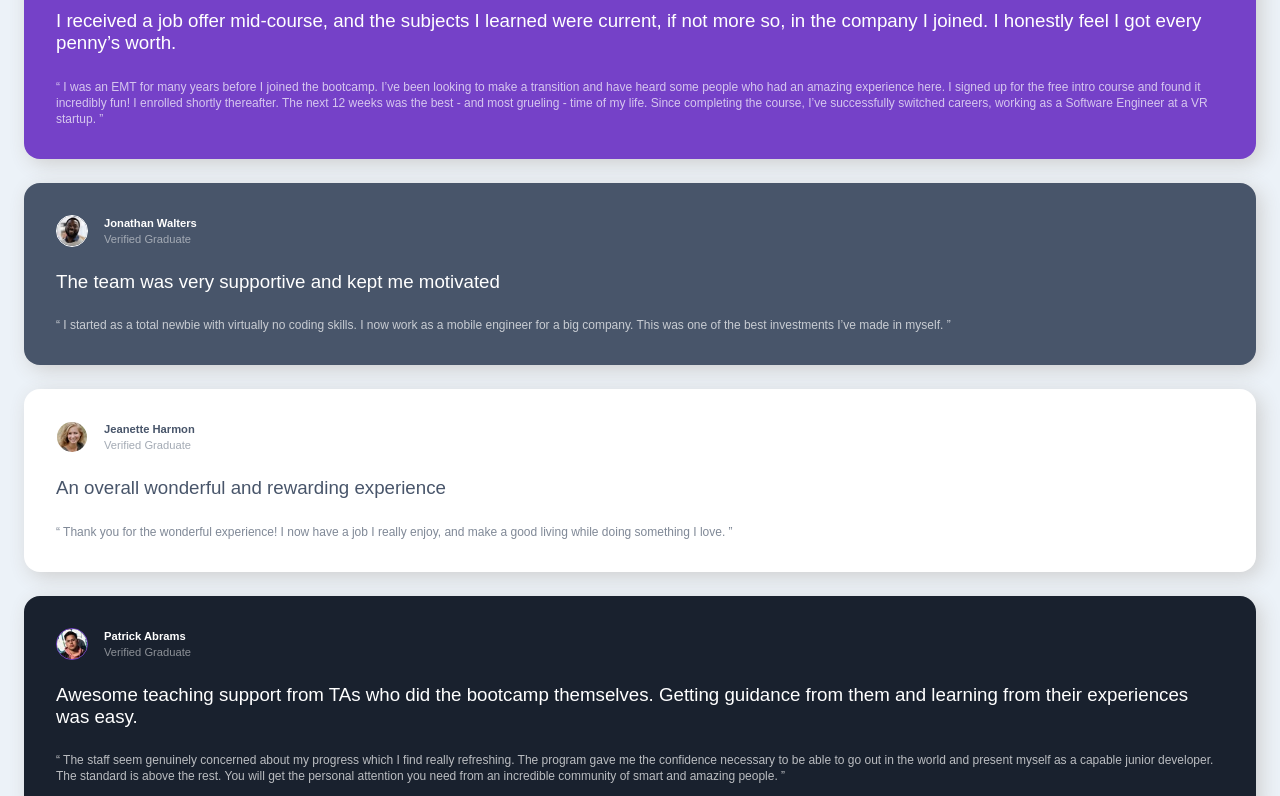
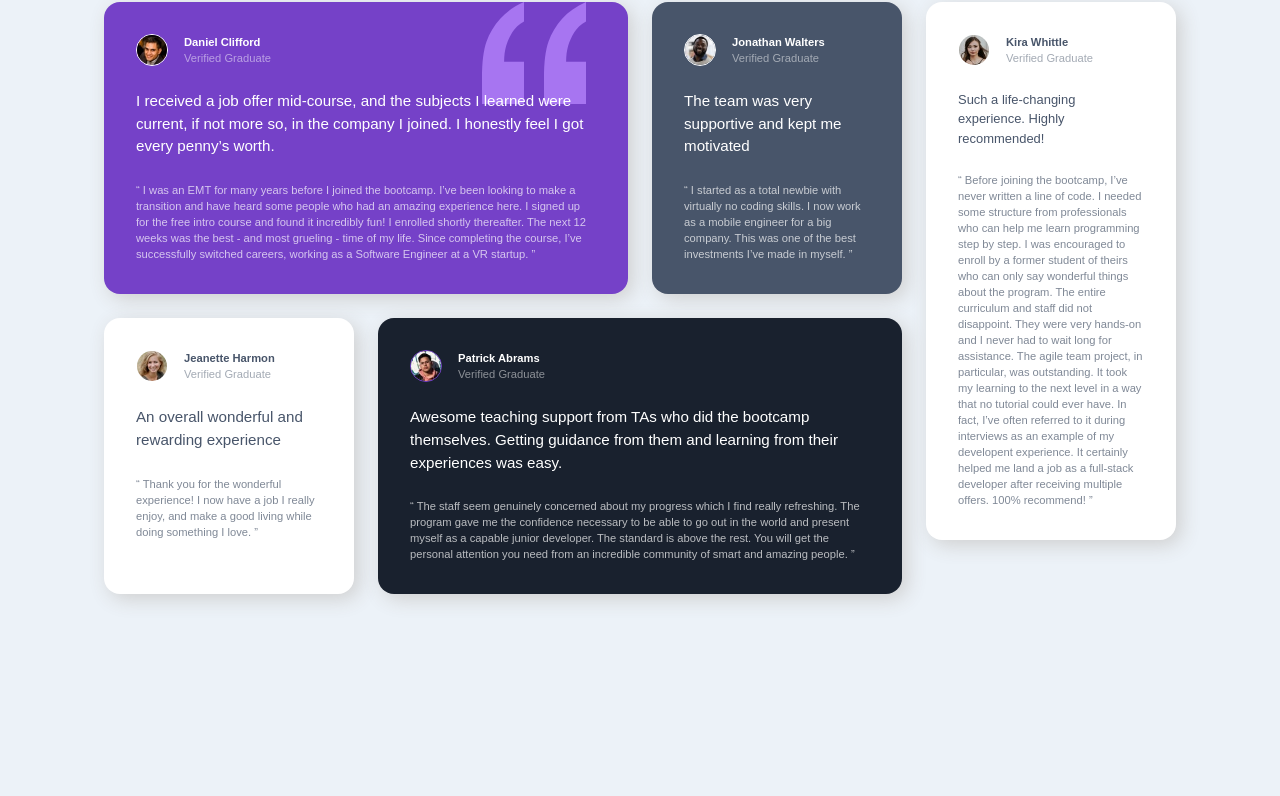
Before and after one commit to lekdup/Testimonial_Grid_Section, a website: page index.html in a window 1280 px wide. Shown: the part 142-938 px from the top of the page. After the commit the page ends 880 px from the top, so only its background shows below. Drawn offline with Linux system fonts and the light colour scheme.

Commit message:
grid templates been added

```diff
--- a/index.html
+++ b/index.html
@@ -17,10 +17,7 @@
 </head>
 <body>
   <section>
-    <article class="purple">
-      <div class="quotation">
-        <!-- <img src="./images/bg-pattern-quotation.svg" alt="purple sign"> -->
-      </div>
+    <article class="purple span-2">
       <header>
         <img src="images/image-daniel.jpg" alt="picture of daniel">
         <h2>Daniel Clifford <br>
@@ -75,7 +72,7 @@
       </main>
     </article>
 
-    <article class="dark-blue">
+    <article class="dark-blue span-2">
       <header>
         <img src="images/image-patrick.jpg" alt="picture of daniel">
         <h2>Patrick Abrams<br>
@@ -94,7 +91,6 @@
         </p>
       </main>
     </article>
-  </section>
 
     <!-- 4 boxes ends here -->
     <aside>
@@ -119,5 +115,6 @@
           </main>
         </article>
       </aside>
+    </section>
 </body>
 </html>
--- /dev/null
+++ b/sass/_@media.scss
@@ -0,0 +1,16 @@
+@media all and (min-width: 700px) {
+    section {
+        display: grid;
+        gap: 1.5rem;
+        grid-template-columns: repeat(4, 1fr);
+        margin: 5rem;
+        font-size: 0.81rem;
+    }
+    .span-2 {
+        grid-column: span 2;
+    }
+    aside {
+        grid-column-start: 4;
+        grid-row: 1/3;
+    }
+}
--- a/sass/main.scss
+++ b/sass/main.scss
@@ -1,4 +1,5 @@
 @import "./variables";
+@import "./@media";
 
 * {
     margin: 0;
@@ -9,6 +10,7 @@ body {
     font-family: "Barlow Semi Condense", sans-serif;
     background-color: $Light-grayish-blue;
     min-height: 100vh;
+    line-height: 1.5;
     padding: 4rem 1.5rem;
 }
 
@@ -16,7 +18,7 @@ article {
     border-radius: 1rem;
     box-shadow: 5px 5px 20px $Light-gray;
     padding: 2rem;
-    margin-bottom: 1.5rem;
+    // margin-bottom: 1.5rem;
     header {
         display: flex;
         align-items: center;
@@ -38,23 +40,20 @@ article {
     }
     h1 {
         padding: 1.5rem 0;
-        line-height: 1.4rem;
         color: $White;
         font-weight: 500;
     }
     main {
-        font-size: .75rem;
+        font-size: .7rem;
         line-height: 1rem;
         color: hsla(0, 0%, 100%, 70%);
     }
 }
 .purple {
     background-color: $Moderate-violet;
-    .quotation {
-        background-image: url("../images/bg-pattern-quotation.svg");
-        background-repeat: no-repeat;
-        background-position: top right 10%;
-    }
+    background-image: url("./images/bg-pattern-quotation.svg");
+    background-repeat: no-repeat;
+    background-position: top right 10%;
 }
 .grayish-blue {
     background-color: $Very-dark-grayish-blue;
```
Also changed, not shown: style.css, 1 other file. Lines whose indentation alone changed are shown as unchanged.
